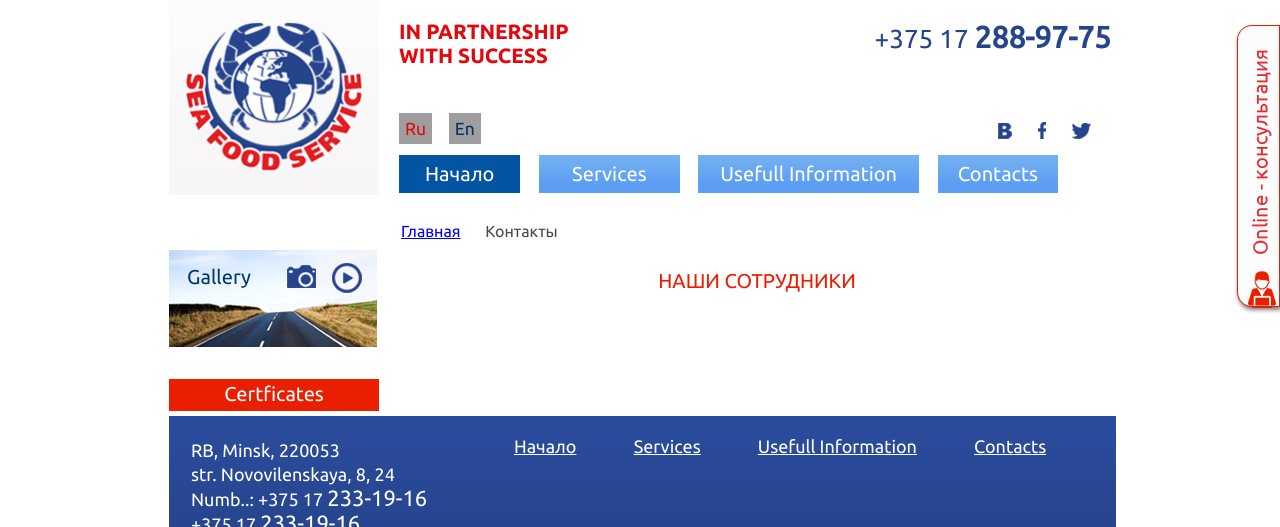
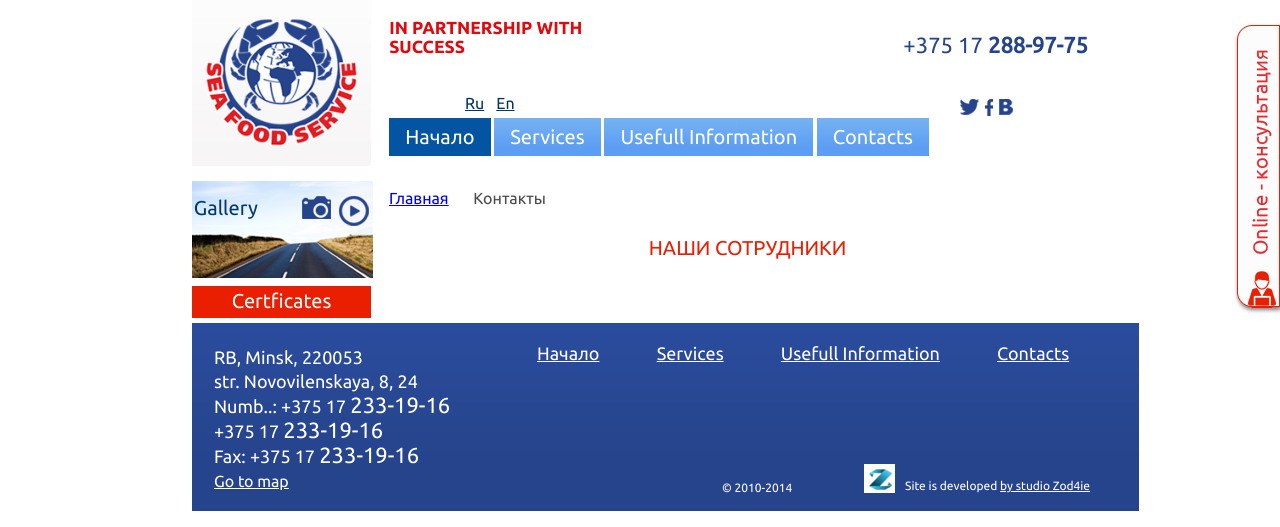
Before and after one commit to Giyyan/Seafoodservice, a Django app: page /contacts in a window 1280 px wide. Shown: the top 527 px of the page. Run offline with Django 3.2, Linux system fonts and the light colour scheme; parts of the project's set-up code (start-up, migrations or seed data) failed here and were passed over; grey boxes are pictures that could not be loaded.

Commit message:
change css style of project hat.
Text of main page exist in Model MainPage and admin can just change this
page, but not add

```diff
--- a/gallery/views.py
+++ b/gallery/views.py
@@ -25,5 +25,4 @@
     context = {
         "slides": [settings.MEDIA_URL+i.photo.name for i in PhotoGallery.objects.filter(add_this_photo_to_slide=True)],
     }
-    print context
     return HttpResponse(json.dumps(context), mimetype = 'application/json')
--- a/media/css/style.css
+++ b/media/css/style.css
@@ -1,10 +1,10 @@
 /*
 Theme Name: Zod4ie
 Theme URL:
-Description: РўРµРјР° РґР»СЏ СЃР°Р№С‚Р° Zod4ie
+Description:  Zod4ie
 Version: 1.0
 Author: Zod4ie
-Author URL:
+Author URL: Zod4ie.com
 */
 * {
 margin: 0 auto;
@@ -15,6 +15,7 @@
 	src: local("Ubuntu-R");
 	src: url("fonts/Ubuntu-R.ttf");
  }
+
 @font-face {
 	font-family: Ubuntu-B;
 	src: local("Ubuntu-B");
@@ -22,109 +23,102 @@
 }
 
 body {
-width: 100%;
+	width: 70%;
 	background: #fff;
 	color: #4a4a4a;
 	font-family: Ubuntu-R;
 }
+
 header, .container, footer {
-width: 942px;
+	width: 100%;
 }
-/*header*/
 
 header {
 	position: relative;
 }
 .logo {
 	float: left;
-width: 210px;
+	width: 20%;
+	height:110%;
 }
+.padding_from_logo{
+	margin-top:2%;
+	float: right;
+	width: 78%;
+}
+
+
 .slogan {
-width: 170px;
+	width: 30%;
 	float: left;
-padding: 20px;
-}
-.slogan h3 {
 	text-transform: uppercase;
 	font-family: Ubuntu-B;
-font-size: 20.73px;
 	color: #e1080e;
-margin-bottom: 45px;
-}
-.slogan div {
-display: inline-block;
-padding: 6px;
-margin-right: 13px;
-background: url(images/lang_bg.png) no-repeat;
-}
-.slogan div a {
-text-decoration: none;
+	margin-bottom: 4%;
 	font-size: 17.5px;
 }
-.ru a {
+
+.number {
+	width: 40%;
+	float: right;
+	padding-top: 2%;
+	text-align: right;
+	font-size: 22px;
+	color: #26448c;
+}
+
+.number span{
+	font-weight: bold;
+}
+
+.header_layer_2{
+	margin:10%;
+}
+
+.languages {
+	float: left;
+}
+.active_laguage a {
 	color:  #e1080e;
 }
-.en a {
+.language {
+	float: left;
+	padding: 6px;
+	display: inline-block;
 	color: #003366;
 }
+
+
 .header_contacts {
-width: 255px;
+	width: 50%;
 	float: right;
-padding-top: 20px;
+	padding-top: 2%;
 	text-align: right;
-font-size: 26px;
+	font-size: 27px;
 	color: #26448c;
 }
-.header_contacts span {
-font-size: 30px;
-font-weight: bold;
+
+.header_contacts img {
+	margin-right: 2%;
+	float: right;
 }
-.header_contacts p {
-margin-bottom: 60px;
-}
-.header_contacts img {
-margin-right: 20px;
-}
+
 header nav {
 	clear: both;
 }
 .top_nav {
-width: 755px;
-position: absolute;
-top: 155px;
-left: 230px;
-/*
-margin-left: 230px;
-margin-top: -20px;
-*/
+	width: 100%;
+	position: relative;
 }
 .top_nav li {
 	display: inline-block;
-list-style: none;
 	background: url(images/bg_grad_main.png) repeat-x;
 	text-align: center;
-/*margin: 7px 31px 5px 10px;*/
-margin-right: 15px;
 	padding: 7px 16px;
 }
-#main{
-padding-left: 26px;
-padding-right: 26px;
-}
-#contacts{
-padding-left: 20px;
-padding-right: 20px;
-margin-right: 0px;
-}
-#services  {
-padding-left: 33px;
-padding-right: 33px;
-}
-#usefull  {
-padding-left: 22px;
-padding-right: 22px;
-}
+
 .top_nav a {
+
 	font-size: 20px;
 	color: #fff;
 }
@@ -143,16 +137,17 @@
 /*container*/
 
 .container {
-margin-top: 22px;
+	clear:both;
 }
 aside {
 	float: left;
-width: 210px;
-margin-right: 18px;
+	width: 20%;
+	margin-top: 1%;
 }
 .main_content {
-width: 712px;
-margin-left: 232px;
+	width: 80%;
+	margin-left: 22%;
+	margin-top: 2%;
 }
 .aside_title {
 	padding-top: 3px;
@@ -176,8 +171,8 @@
 	padding-top: 7px;
 }
 #img {
-width: 708px;
-height: 310px;
+	width: 100%;
+	height: 20%;
 }
 .news a {
 	color: #4a4a4a;
@@ -200,12 +195,14 @@
 	color: #5c9ef3;
 }
 .galery {
+	width:100%;
 	position: relative;
-padding-left: 18px;
+	padding-left: 1%;
 	height: 97px;
-margin-top: 33px;
-margin-bottom: 32px;
+	margin-top: 3%;
+	margin-bottom: 3%;
 	background-size: cover;
+	display: inline-block;
 	background: url(images/gallery.png) no-repeat;
 }
 .galery a {
@@ -214,14 +211,13 @@
 	color: #03386c;
 	margin-top: 15px;
 	text-decoration: none;
+	width:100%;
 }
 .photo {
-margin-left: 100px;
+	margin-left: 60%;
 }
 .video {
-position: absolute;
-margin-left: 145px;
-margin-top: -2px;
+	margin-left: 80%;
 }
 footer {
 	clear: both;
--- a/seafoodservice/views.py
+++ b/seafoodservice/views.py
@@ -4,13 +4,14 @@
 
 from partners.models import Partner
 from gallery.models import PhotoGallery
-from information.models import News
+from information.models import News, MainPage
 
 def main(request):
     context = {
         "partners": Partner.objects.all(),
         "slides": PhotoGallery.objects.filter(add_this_photo_to_slide=True),
         "last_news": News.objects.all().order_by("-date")[:4],
+        "main_page": MainPage.objects.all()[0]
     }
     return render_to_response('main.html',
                           context,
--- a/templates/base.html
+++ b/templates/base.html
@@ -17,30 +17,34 @@
 	    <a href="main">
 			<img src="{{ MEDIA_URL }}css/images/logo.png" alt="" class="logo">
 		</a>
-	       <div class="slogan">
-	           <h3>{% trans "In partnership with success" %}</h3>
-				<div class="ru">
+
+		<div class="padding_from_logo">
+			<div class="header_layer_1">
+				<h3 class="slogan">{% trans "In partnership with success" %}</h3>
+				<div class="number">
+					<p>+375 17 <span>288-97-75</span></p>
+				</div>
+			</div>
+			<div class="header_layer_2">
+				<div class="languages">
 					<form name="setLangRussian" action="/i18n/setlang/" method="POST">{% csrf_token %}
 						<input name="next" type="hidden" value="/" />
 						<input type="hidden" name="language" value="ru" />
-						<a href="#" onclick="document.setLangRussian.submit();return false;">Ru</a>
 					</form>
-				</div>
-				<div class="en">
 					<form name="setLangEnglish" action="/i18n/setlang/" method="POST">{% csrf_token %}
 						<input name="next" type="hidden" value="/" />
 						<input type="hidden" name="language" value="en" />
-						<a href="#" onclick="document.setLangEnglish.submit();return false;">En</a>
 					</form>
-				</div>
+					<a href="#" class="{% if LANGUAGE_CODE == 'ru-ru' %}active_language{% else %}language{% endif %}" onclick="document.setLangRussian.submit();return false;">Ru</a>
+					<a href="#" class="{% if LANGUAGE_CODE == 'en-us' %}active_language{% else %}language{% endif %}" onclick="document.setLangEnglish.submit();return false;">En</a>
 				</div>
 				<div class="header_contacts">
-	           <p>+375 17 <span>288-97-75</span></p>
 					<a href=""><img src="{{ MEDIA_URL }}css/images/vk.png" alt=""></a>
 					<a href=""><img src="{{ MEDIA_URL }}css/images/facebook.png" alt=""></a>
 					<a href=""><img src="{{ MEDIA_URL }}css/images/twitter.png" alt=""></a>
 				</div>
-	       <nav>
+			</div>
+	       <nav class="top_menu">
 				<ul class="top_nav">
 					<a href="/"><li class="active" id="main">{% trans "Home" %}</li></a>
 					<a href="/services"><li id="services">{% trans "Services" %}</li></a>
@@ -48,6 +52,8 @@
 					<a href="/contacts"><li id="contacts">{% trans "Contacts" %}</li></a>
 				</ul>
 	       	</nav>
+		</div>
+
 	{% endblock %}
 	{% block extrahead %}{% endblock %}
     </header>
@@ -83,6 +89,7 @@
 			   </div>
 		{% endfor %}
 		</aside>
+	</div>
 	<div class="main_content">
 		{% block content %}
 		{% endblock %}
```
Also changed, not shown: information/admin.py (+15 -4 lines), templates/main.html (+2 -11 lines), information/migrations/0013_auto__add_mainpage.py (added). Lines whose indentation alone changed are shown as unchanged.
